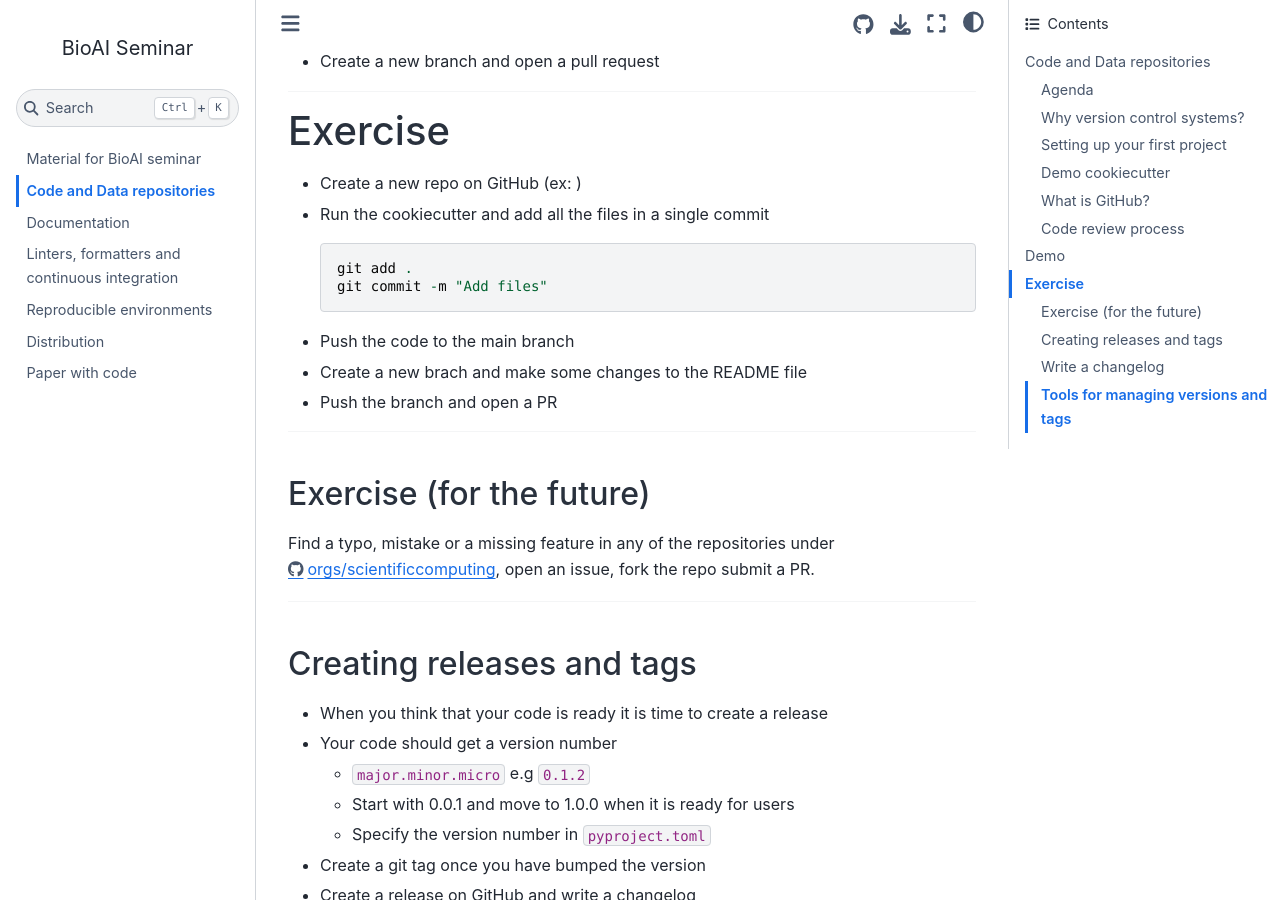
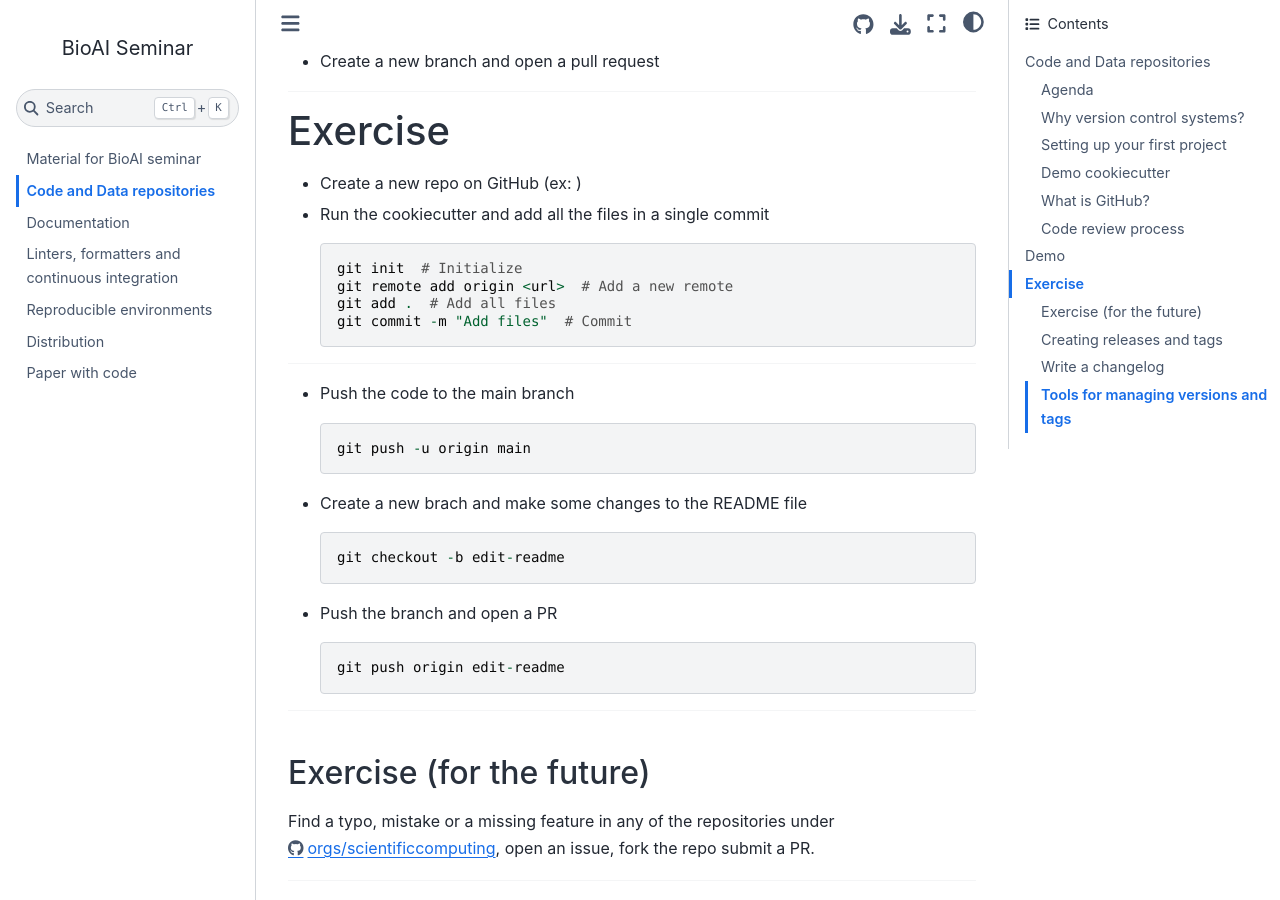
Before and after one commit to scientificcomputing/seminar-23-11-2023, a Jupyter Book: the page built from docs/repo.md, in a window 1280 px wide and 900 px high, scrolled down 2113 px. Built offline with Jupyter Book 1.0.4 settings and Sphinx 7.4.7 and the Sphinx Book theme 1.1.4, drawn with Linux system fonts in a browser that asks for light colours.

Commit message:
Add some basic git commands

````diff
--- a/docs/repo.md
+++ b/docs/repo.md
@@ -98,12 +98,28 @@ cookiecutter gh:scientificcomputing/generate-paper
 - Create a new repo on GitHub (ex: <example-paper>)
 - Run the cookiecutter and add all the files in a single commit
     ```
-    git add .
-    git commit -m "Add files"
+    git init  # Initialize
+    git remote add origin <url>  # Add a new remote
+    git add .  # Add all files
+    git commit -m "Add files"  # Commit
     ```
+
+---
+
 - Push the code to the main branch
+    ```
+    git push -u origin main
+    ```
+
 - Create a new brach and make some changes to the README file
+    ```
+    git checkout -b edit-readme
+    ```
+
 - Push the branch and open a PR
+    ```
+    git push origin edit-readme
+    ```
 
 ---
 
````
